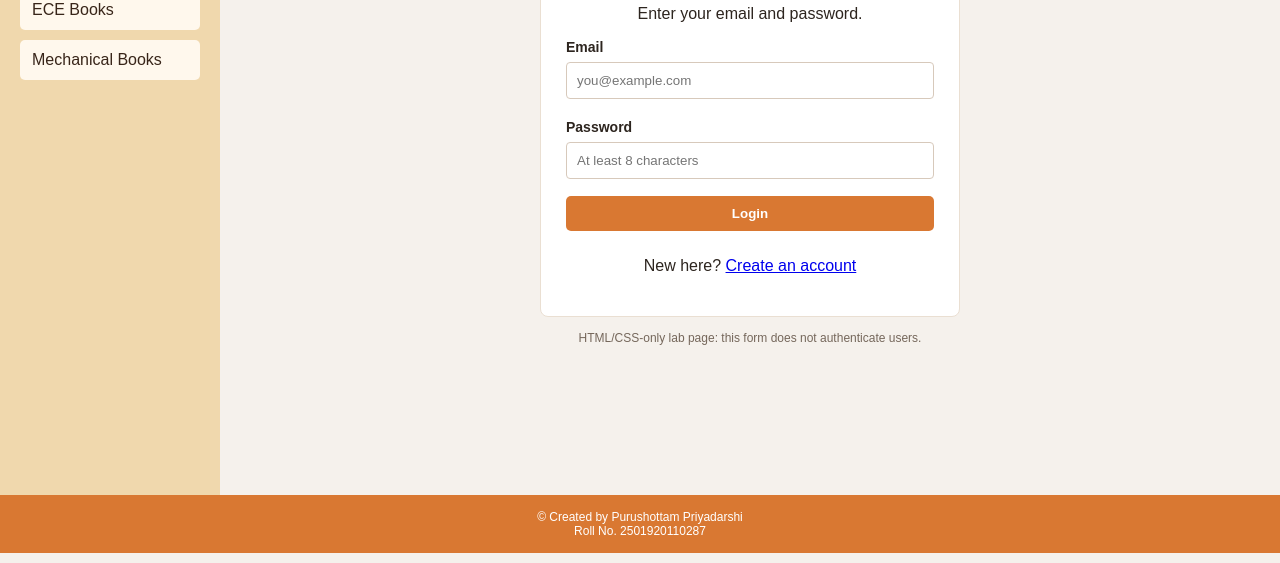
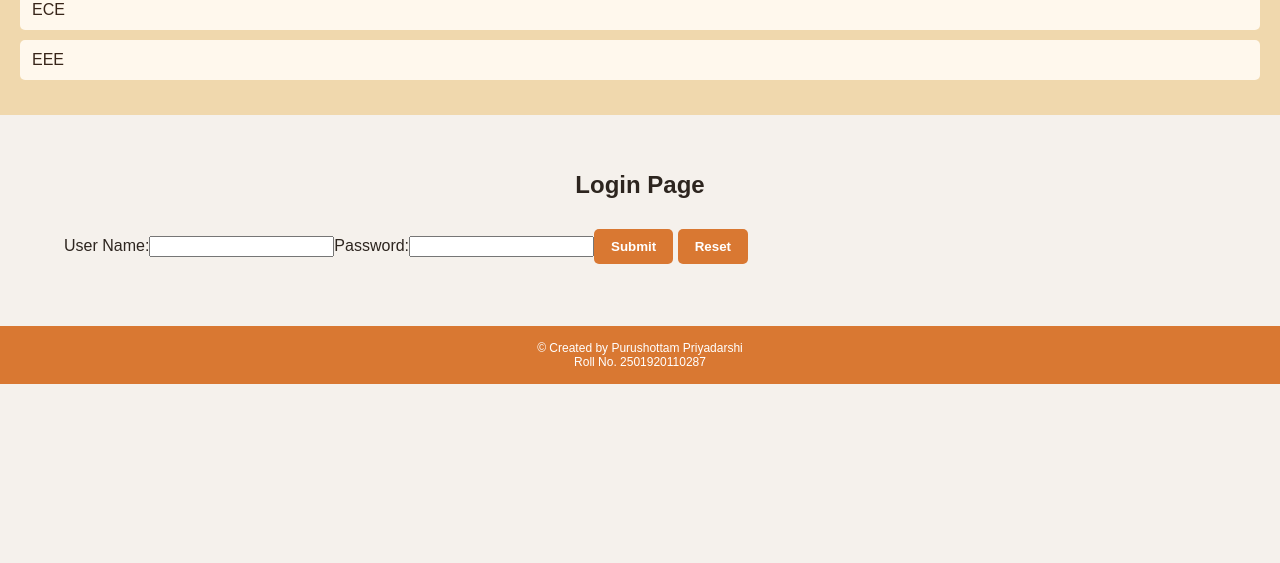
Before and after one commit to Anthony1423-prog/Bookstore-WD, a plain HTML site: page login.html in a window 1280 px wide. Shown: the part 237-800 px from the top of the page. Drawn offline with Linux system fonts and the light colour scheme.

Commit message:
Update GL Bajaj bookstore workshop site

```diff
--- a/login.html
+++ b/login.html
@@ -1,17 +1 @@
-<!DOCTYPE html>
-<html lang="en">
-<head>
-  <meta charset="UTF-8">
-  <meta name="viewport" content="width=device-width, initial-scale=1">
-  <title>Login | G.L. Bajaj Online Book Store</title>
-  <link rel="stylesheet" href="style.css">
-</head>
-<body>
-<header><img src="logo.png" class="logo" alt="G.L. Bajaj logo"><h1>G.L. Bajaj Online Book Store</h1><nav><a href="index.html">Home</a><a href="login.html">Login</a><a href="register.html">Register</a><a href="catalog.html">Catalogue</a><a href="cart.html">Cart</a></nav></header>
-<div class="container"><aside><h3>Categories</h3><a href="catalog.html#cse">CSE Books</a><a href="catalog.html#ece">ECE Books</a><a href="catalog.html#mechanical">Mechanical Books</a></aside>
-<main><div class="box auth-form"><h2>Login</h2><p>Enter your email and password.</p>
-<label for="login-email">Email</label><input id="login-email" type="email" autocomplete="username" placeholder="you@example.com" required>
-<label for="login-password">Password</label><input id="login-password" type="password" autocomplete="current-password" minlength="8" placeholder="At least 8 characters" required>
-<button type="button">Login</button><p class="form-note">New here? <a href="register.html">Create an account</a></p>
-</div><p class="demo-note">HTML/CSS-only lab page: this form does not authenticate users.</p></main></div>
-<footer>© Created by Purushottam Priyadarshi<br>Roll No. 2501920110287</footer></body></html>
+<!doctype html><html lang="en"><head><meta charset="utf-8"><meta name="viewport" content="width=device-width,initial-scale=1"><title>Login · PageTurner</title><link rel="stylesheet" href="style.css"></head><body><header class="header"><img class="logo" src="logo.png" alt="G.L. Bajaj logo"><h1>G.L. Bajaj Online Book Store</h1><nav class="nav"><a href="index.html">Home</a><a href="login.html">Login</a><a href="register.html">Registration</a><a href="catalog.html">Catalogue</a><a href="cart.html">Cart <span class="cart-count" id="count">0</span></a></nav></header><div class="layout"><aside class="left"><h3>Categories</h3><a href="catalog.html?dept=CSE">CSE</a><a href="catalog.html?dept=ECE">ECE</a><a href="catalog.html?dept=EEE">EEE</a></aside><main class="main"><h2>Login Page</h2><form id="login" class="card"><label class="field">User Name:<input name="username" required></label><label class="field">Password:<input type="password" name="password" required></label><button>Submit</button> <button type="reset">Reset</button><p id="result" role="status"></p></form></main></div><script src="book-covers.js"></script><script src="store.js"></script><footer class="footer">© Created by Purushottam Priyadarshi<br>Roll No. 2501920110287</footer></body></html>
```
